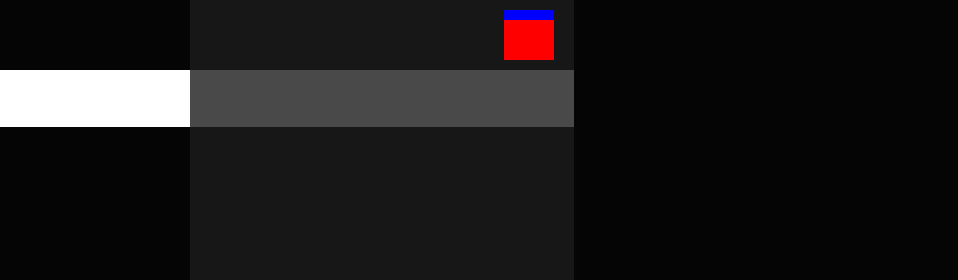
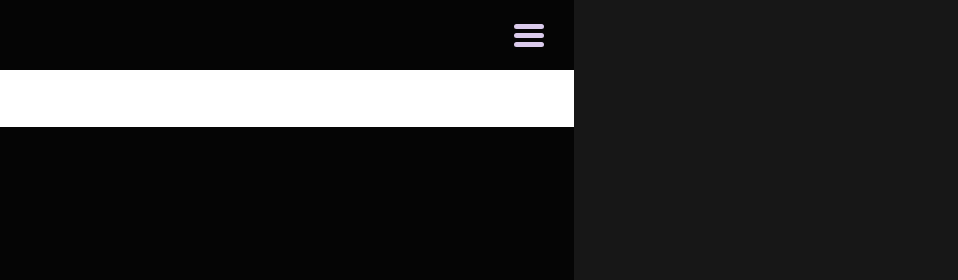
Before and after one commit to silvez4/GabrielGK, a Gatsby site in the folder gabriel-gk/: page / in a window 1280 px wide. Shown: the top 280 px of the page, 706-1664 px from the left, 958 px wide, since content can reach past the window. Built offline with nearby package versions, Linux system fonts and the light colour scheme; Gatsby itself is replaced by a stand-in of ours.

Commit message:
-Menu e Animações Terminados

```diff
--- a/gabriel-gk/src/components/Layout/styled.js
+++ b/gabriel-gk/src/components/Layout/styled.js
@@ -8,6 +8,7 @@ export const LayoutWrapper = styled.section`
   align-items: center;
   justify-content: center;
 `
+
 export const SkipToContent = styled(Link)`
   color: var(--dark-pink);
   position: absolute;
--- a/gabriel-gk/src/components/Menu/index.js
+++ b/gabriel-gk/src/components/Menu/index.js
@@ -1,17 +1,22 @@
-import React from "react";
+import React, { useState } from "react";
 import Logo from '../Logo';
 import * as S from "./styled"
 
-const Menu = () => (
+const Menu = () => {
+  const [nav, showNav] = useState(false)
+  return (
     <div className="menu-wrapper">
       <Logo />
-    <S.MenuWrapper>
-      <S.MenuBtn />
+      <S.MenuBtn onClick={() => showNav(!nav)} nav={nav}>
+        <span></span>
+      </S.MenuBtn>
+      <S.MenuWrapper nav={nav}>
         <S.StyledLink to="/">Home</S.StyledLink>
         <S.StyledLink to="/projetos">Projetos</S.StyledLink>
         <S.StyledLink to="/contato">Contato</S.StyledLink>
       </S.MenuWrapper>
     </div>
   )
+}
 
 export default Menu
--- a/gabriel-gk/src/components/Menu/styled.js
+++ b/gabriel-gk/src/components/Menu/styled.js
@@ -13,7 +13,7 @@ export const MenuWrapper = styled.div`
   right: 0;
   height: 100vh;
   min-width: 30%;
-
+  transform: ${({ nav }) => nav ? "translateX(0)" : "translateX(100%)"};
   background: var(--dark-grey);
   font-size: clamp(10px, 2.5rem, 3vw);
   text-decoration: none;
@@ -55,13 +55,17 @@ export const StyledLink = styled(Link)`
 export const MenuBtn = styled.div`
   z-index: 9999;
   position: absolute;
+  cursor: pointer;
+  display:flex;
+  align-items: center;
+  justify-content: center;
   top: 0;
   right: 0;
-  background-color: red;
   margin: 1rem 2rem 1rem 0;
   height: 5rem;
   width: 5rem;
-  &::before{
+
+  /* &::before{
     content: '';
     background: blue;
     display: block;
@@ -71,9 +75,49 @@ export const MenuBtn = styled.div`
     left: 0;
     height: 10px;
     width: 100%;
+  } */
+
+  &:hover span{
+    background: var(--dark-pink);
+  }
+
+  span{
+    display:block;
+    position: relative;
+    width:60%;
+    height: .5rem;
+    border-radius: 2rem;
+    background: var(--light-grey);
+    transition: all 300ms ease-in;
+    transform: ${({ nav }) => nav ? "rotateZ(-45deg)" : "rotateZ(0deg)"};
+  }
+
+  span::before,
+  span::after{
+    content: '';
+    position: absolute;
+    height: .5rem;
+    width:100%;
+    border-radius: 2rem;
+    margin: .3rem 0;
+    background: inherit;
+    transition: transform 300ms ease;
+  }
+  span::before{
+    bottom: -1.2em;
+    transform: ${({ nav }) => nav ? "rotateZ(90deg) translateX(-30%)" : "rotateZ(0deg)"};
+  }
+  span::after{
+    top: -1.2em;
+    transform: ${({ nav }) => nav ? "translateX(100%)" : "translateX(0)"};
+    background: ${({ nav }) => nav ? "transparent" : "inherit"};
   }
   ${media.lessThan("medium")`
     height: 3rem;
     width: 3rem;
+
+    span{
+      width: 100%;
+    }
   `}
 `;
--- a/gabriel-gk/src/styles/global.js
+++ b/gabriel-gk/src/styles/global.js
@@ -26,6 +26,7 @@ const GlobalStyles = createGlobalStyle`
   font-size: 62.5%;
   font-family: 'Source Code Pro', monospace;
   scroll-behavior: smooth;
+  overflow-x:hidden;
 }
 
 body{
```
Lines whose indentation alone changed are shown as unchanged.
